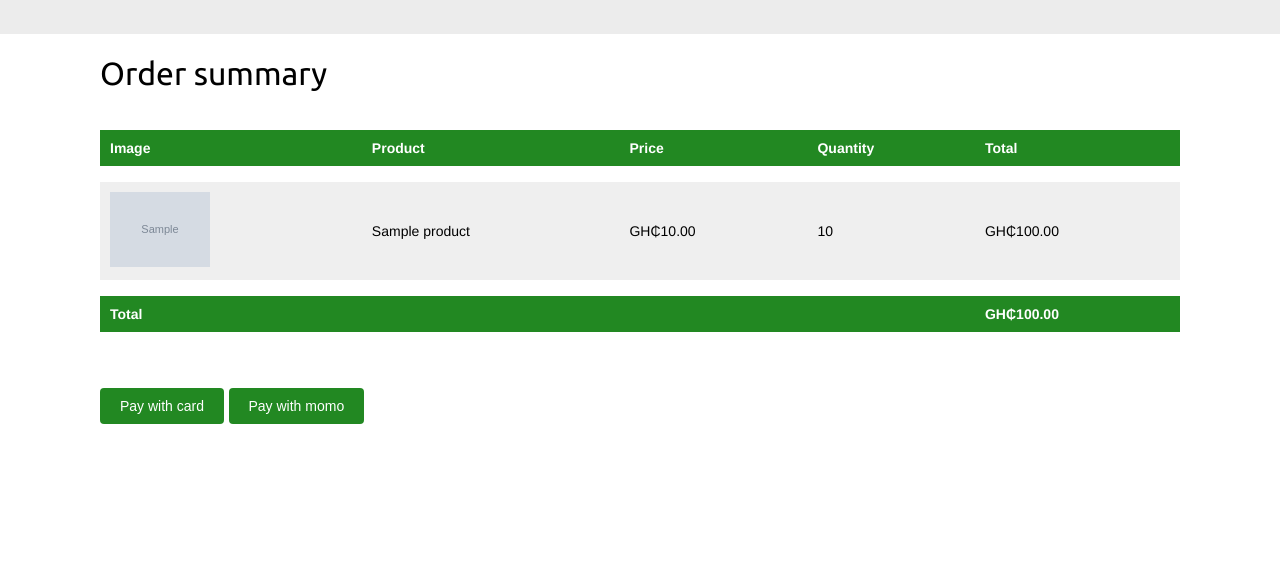
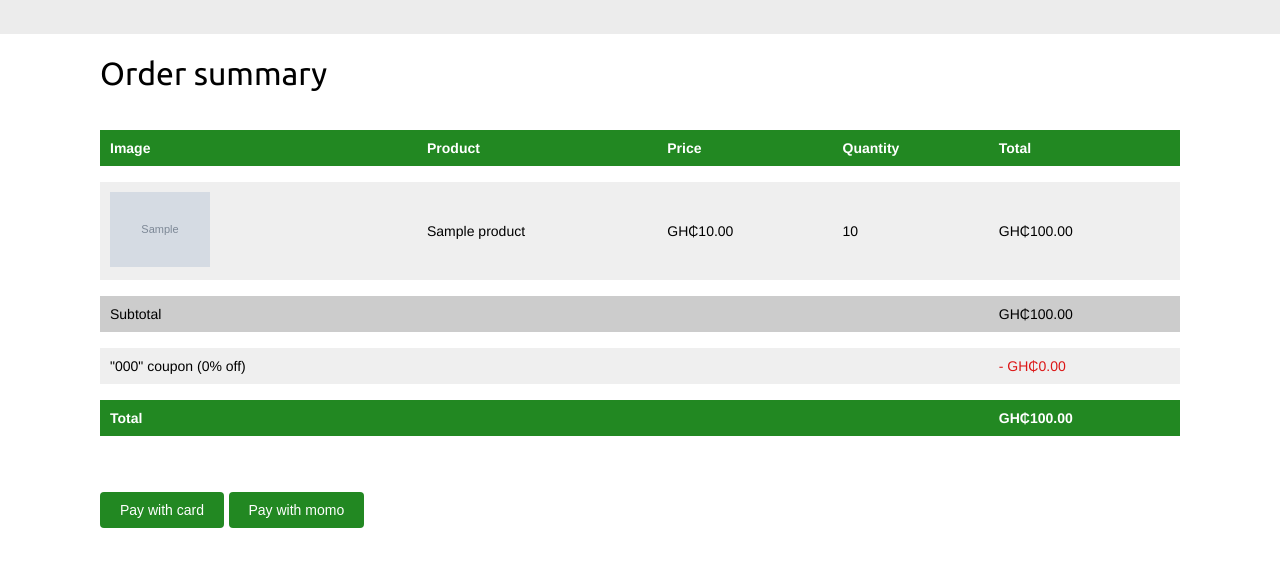
Before and after one commit to attrams/myshop, a Django app: template payment/templates/payment/process.html in a window 1280 px wide. Shown: the part 46-613 px from the top of the page. Run offline with Django 5.2, Linux system fonts and the light colour scheme; the template is opened without the code that fills it: values that come from a table or form of the project are taken from there, others are empty; tables that the repository leaves empty hold one stand-in row (values such as "Sample post"); grey boxes marked "Sample" are stand-in pictures; parts of the project's set-up code (start-up, migrations or seed data) failed here and were passed over.

Commit message:
apply discount to order

```diff
--- a/payment/templates/payment/process.html
+++ b/payment/templates/payment/process.html
@@ -30,9 +30,25 @@
                     </td>
                 </tr>
             {% endfor %}
+            {% if order.coupon %}
+                <tr class="subtotal">
+                    <td>Subtotal</td>
+                    <td colspan="3"></td>
+                    <td>GH₵{{ order.get_total_cost_before_discount|floatformat:2 }}</td>
+                </tr>
+                <tr>
+                    <td>
+                        "{{ order.coupon.code }}" coupon
+                        ({{ order.discount }}% off)
+                    </td>
+                    <td colspan="3"></td>
+                    <td class="neg">- GH₵{{ order.get_discount|floatformat:2 }}</td>
+                </tr>
+            {% endif %}
             <tr class="total">
-                <td colspan="4">Total</td>
-                <td>GH₵{{ order.get_total_cost }}</td>
+                <td>Total</td>
+                <td colspan="3"></td>
+                <td>GH₵{{ order.get_total_cost|floatformat:2 }}</td>
             </tr>
         </tbody>
     </table>
```
Also changed, not shown: orders/views.py (+7 -1 lines).
